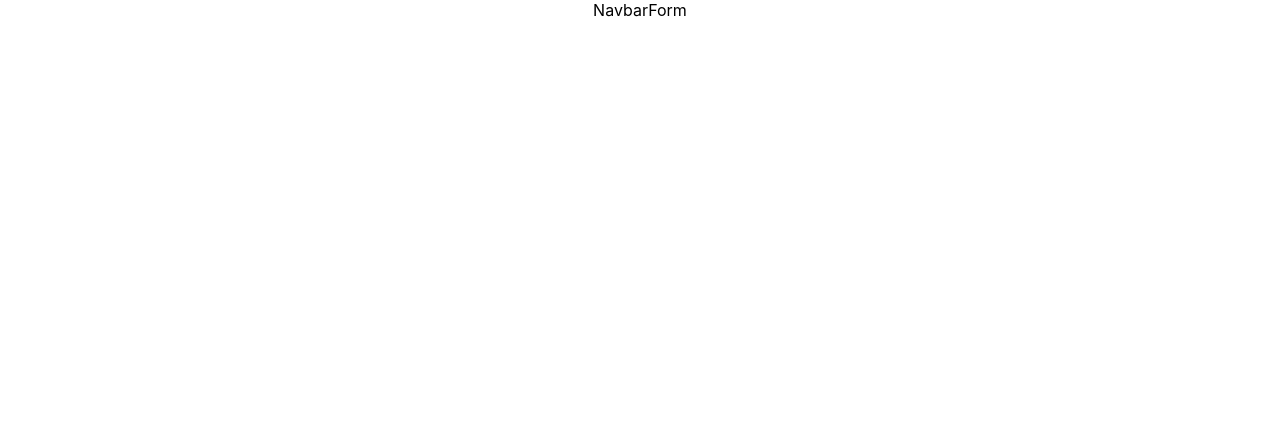
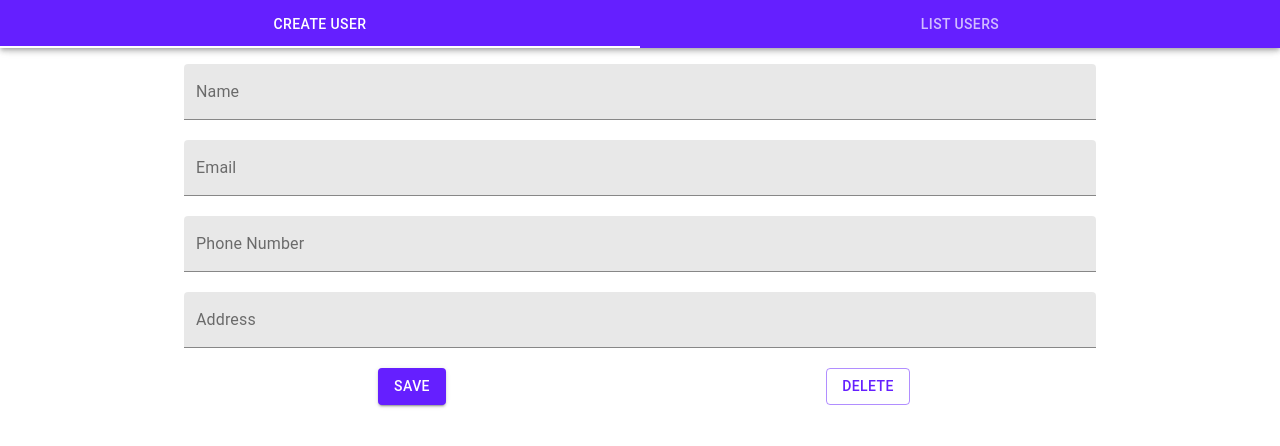
Before and after one commit to sinsinkun/bp-fsd1, a React (Create React App) app: page / in a window 1280 px wide. Shown: the top 446 px of the page. Built offline with nearby package versions, Linux system fonts and the light colour scheme.

Commit message:
Added all UI elements

```diff
--- a/public/index.html
+++ b/public/index.html
@@ -24,20 +24,10 @@
       work correctly both with client-side routing and a non-root public URL.
       Learn how to configure a non-root public URL by running `npm run build`.
     -->
-    <title>React App</title>
+    <title>AWS Form</title>
   </head>
   <body>
     <noscript>You need to enable JavaScript to run this app.</noscript>
     <div id="root"></div>
-    <!--
-      This HTML file is a template.
-      If you open it directly in the browser, you will see an empty page.
-
-      You can add webfonts, meta tags, or analytics to this file.
-      The build step will place the bundled scripts into the <body> tag.
-
-      To begin the development, run `npm start` or `yarn start`.
-      To create a production bundle, use `npm run build` or `yarn build`.
-    -->
   </body>
 </html>
--- a/src/App.css
+++ /dev/null
@@ -1,38 +0,0 @@
-.App {
-  text-align: center;
-}
-
-.App-logo {
-  height: 40vmin;
-  pointer-events: none;
-}
-
-@media (prefers-reduced-motion: no-preference) {
-  .App-logo {
-    animation: App-logo-spin infinite 20s linear;
-  }
-}
-
-.App-header {
-  background-color: #282c34;
-  min-height: 100vh;
-  display: flex;
-  flex-direction: column;
-  align-items: center;
-  justify-content: center;
-  font-size: calc(10px + 2vmin);
-  color: white;
-}
-
-.App-link {
-  color: #61dafb;
-}
-
-@keyframes App-logo-spin {
-  from {
-    transform: rotate(0deg);
-  }
-  to {
-    transform: rotate(360deg);
-  }
-}
--- a/src/App.js
+++ b/src/App.js
@@ -1,17 +1,34 @@
+import { Container } from '@material-ui/core';
+import { MuiThemeProvider, createMuiTheme } from '@material-ui/core/styles';
 import { BrowserRouter as Router, Route, Switch } from 'react-router-dom';
-import './App.css';
+import Navbar from './components/Navbar';
+import Form from './components/Form';
+import List from './components/List/List';
+
+const theme = createMuiTheme({
+  palette: {
+    primary: {
+      main: "#651fff"
+    },
+    secondary: {
+      main: "#fff"
+    }
+  }
+})
 
 function App() {
   return (
-    <div className="App">
+    <MuiThemeProvider theme={theme}>
       <Router>
-        Navbar
-        <Switch>
-          <Route exact link="/">Form</Route>
-          <Route link="/list">List of entries</Route>
-        </Switch>
+        <Navbar />
+        <Container maxWidth="md" style={{ marginTop: "64px" }}>
+          <Switch>
+            <Route exact path="/"><Form /></Route>
+            <Route path="/list"><List /></Route>
+          </Switch>
+        </Container>
       </Router>
-    </div>
+    </MuiThemeProvider>
   );
 }
 
--- /dev/null
+++ b/src/components/Form.js
@@ -0,0 +1,54 @@
+import { Button, Grid, TextField } from '@material-ui/core';
+import { useState } from 'react';
+
+const formParent = {
+  display:"flex",
+  flexDirection: "column",
+}
+
+function Form() {
+
+  const [name, setName] = useState("");
+  const [email, setEmail] = useState("");
+  const [phone, setPhone] = useState("");
+  const [address, setAddress] = useState("");
+
+  function submitForm(e) {
+    e.preventDefault();
+    // ...
+  }
+
+  function clearForm() {
+    setName("");
+    setEmail("");
+    setPhone("");
+    setAddress("");
+  }
+
+  return(
+    <form style={formParent} onSubmit={submitForm}>
+      <TextField label="Name" variant="filled" value={name}
+        onChange={(e) => setName(e.target.value)} />
+      <br/>
+      <TextField label="Email" variant="filled" value={email}
+        onChange={(e) => setEmail(e.target.value)} />
+      <br/>
+      <TextField label="Phone Number" variant="filled" value={phone}
+        onChange={(e) => setPhone(e.target.value)} />
+      <br/>
+      <TextField label="Address" variant="filled" value={address}
+        onChange={(e) => setAddress(e.target.value)} />
+      <br/>
+      <Grid container>
+        <Grid item xs={6} style={{textAlign:"center"}}>
+          <Button variant="contained" color="primary" onClick={submitForm}>Save</Button>
+        </Grid>
+        <Grid item xs={6} style={{textAlign:"center"}}>
+          <Button variant="outlined" color="primary" onClick={clearForm}>Delete</Button>
+        </Grid>
+      </Grid>
+    </form>
+  )
+}
+
+export default Form;
--- /dev/null
+++ b/src/components/List/List.js
@@ -0,0 +1,14 @@
+import { List, ListItem } from '@material-ui/core';
+import ListEntry from "./ListEntry";
+
+function UserList() {
+  return(
+    <List aria-label="user list">
+      <ListItem><ListEntry /></ListItem>
+      <ListItem><ListEntry /></ListItem>
+      <ListItem><ListEntry /></ListItem>
+    </List>
+  )
+}
+
+export default UserList;
--- /dev/null
+++ b/src/components/List/ListEntry.js
@@ -0,0 +1,34 @@
+import { Typography, Grid, Button, Divider } from "@material-ui/core";
+import { useEffect, useState } from "react";
+
+function ListEntry(props) {
+
+  const [data, setData] = useState({name:"", email:"", phone:"", Address:""});
+
+  useEffect(() => {
+    const name = props.name || "Name";
+    const email = props.email || "Email";
+    const phone = props.phone || "Phone Number";
+    const address = props.address || "Address";
+
+    setData({name:name, email:email, phone:phone, address:address});
+  },[props])
+
+  return(
+    <Grid container>
+      <Grid item xs={8}>
+        <Typography>{data.name}</Typography>
+        <Typography>{data.email} | {data.phone}</Typography>
+        <Typography>{data.address}</Typography>
+      </Grid>
+      <Grid item xs={2}>
+        <Button variant="outlined" color="primary">EDIT</Button>
+      </Grid>
+      <Grid item xs={2}>
+        <Button variant="outlined" color="primary" fullWidth>DELETE</Button>
+      </Grid>
+    </Grid>
+  )
+}
+
+export default ListEntry;
--- a/src/components/Navbar.js
+++ b/src/components/Navbar.js
@@ -1,5 +1,25 @@
+import { AppBar, Tabs, Tab } from "@material-ui/core";
+import { useState } from "react";
+import { useHistory } from "react-router-dom";
+
 function Navbar() {
 
+  const [activeTab, setActiveTab] = useState("a");
+  const history = useHistory();
+
+  function gotoPage(link) {
+    history.push(link);
+  }
+
+  return(
+    <AppBar>
+      <Tabs variant="fullWidth" centered aria-label="navigation"
+        value={activeTab} onChange={(e, newValue) => setActiveTab(newValue)}>
+        <Tab value="a" label="CREATE USER" onClick={() => gotoPage("/")} />
+        <Tab value="b" label="LIST USERS" onClick={() => gotoPage("/list")} />
+      </Tabs>
+    </AppBar>
+  )
 }
 
 export default Navbar;
```
